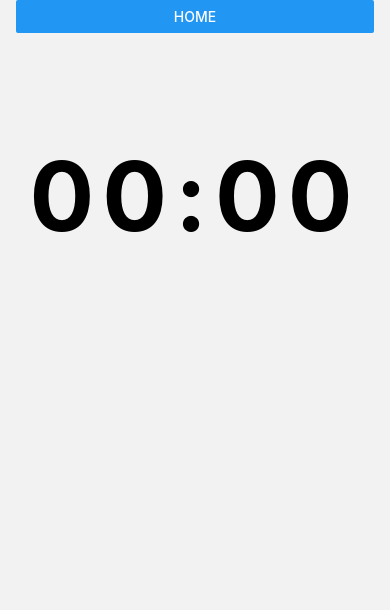
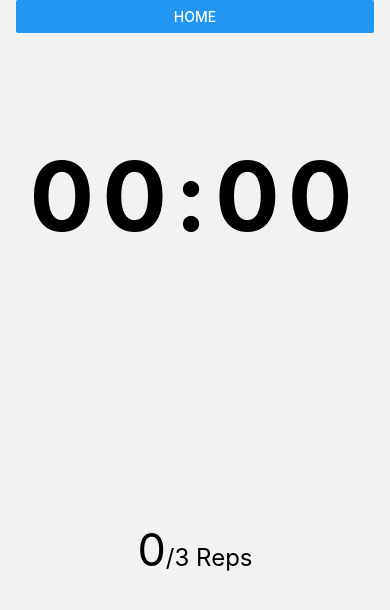
Before and after one commit to dev2820/TBT, a React Native app: screen /Timer in a window 390 px wide. Shown: the top 610 px of the page. Built offline with nearby package versions, Linux system fonts and the light colour scheme.

Commit message:
feature/ reps 정보 출력 추가

```diff
--- a/src/screens/TimerPage.js
+++ b/src/screens/TimerPage.js
@@ -38,6 +38,10 @@ const TimerPage = ({ navigation }) => {
         <Text style={[globalStyle.DISPLAY_EXTRA_LARGE, styles.time]}>
           {formatTime(timer.time)}
         </Text>
+        <View style={styles.reps}>
+          <Text style={[globalStyle.DISPLAY_MEDIUM]}>{phase.currentRep}</Text>
+          <Text style={globalStyle.HEADING_SMALL}>/{phase.allRep} Reps</Text>
+        </View>
       </View>
     </Page>
   );
@@ -57,7 +61,11 @@ const styles = StyleSheet.create({
     fontWeight: "700",
     letterSpacing: 8,
   },
-  state: {},
+  reps: {
+    height: 44,
+    flexDirection: "row",
+    alignItems: "baseline",
+  },
   topbar: {
     height: 56,
   },
--- a/src/store/phaseStore.js
+++ b/src/store/phaseStore.js
@@ -61,6 +61,12 @@ const phaseStore = observable({
      */
     return this.cursor >= this.phases.length;
   },
+  get currentRep() {
+    return Math.ceil(this.cursor / 2);
+  },
+  get allRep() {
+    return setup[REPS.NAME].value;
+  },
 });
 
 const usePhaseStore = () => {
```
